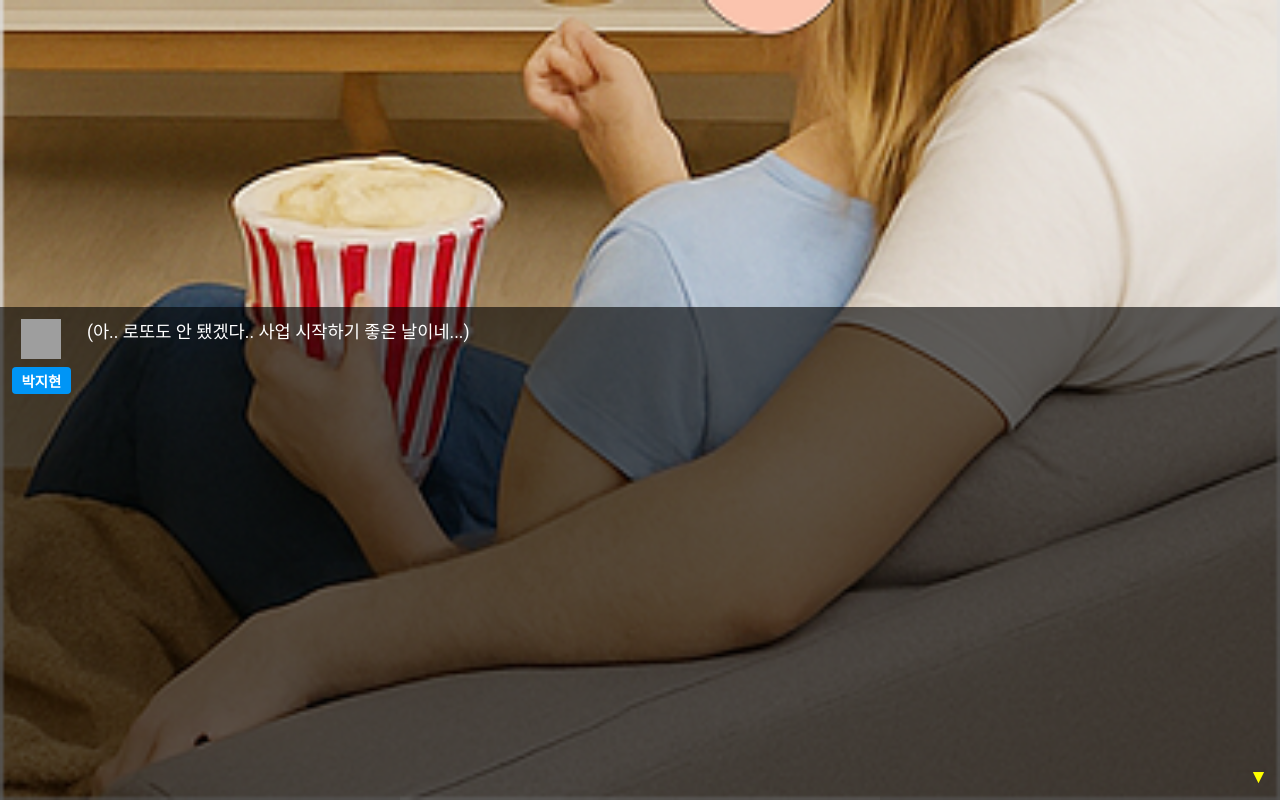
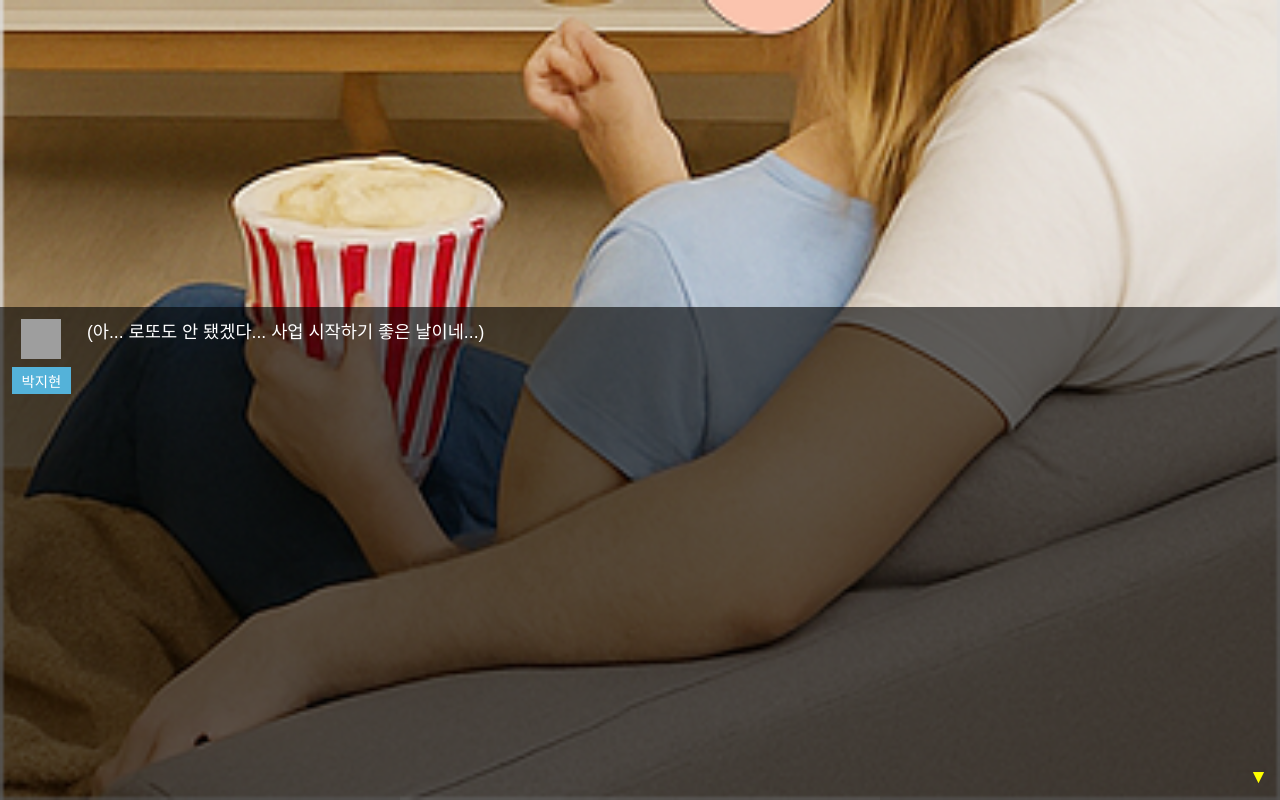
Before and after one commit to skojphy/wedding-es, a SvelteKit app: page /stage4 in a window 1280 px wide. Built offline with nearby package versions, Linux system fonts and the light colour scheme; grey boxes are pictures that could not be loaded.

Commit message:
feat: Update stage4 dialog and input components
- Add multi-step dialog system
- Add lotto number reveal animation
- Add input component for final answer
- Update styling for better layering and positioning
- Change dialog box design to match Instagram style

```diff
--- a/src/components/DialogBox.svelte
+++ b/src/components/DialogBox.svelte
@@ -65,15 +65,15 @@
 
 	.dialog-text {
 		margin: 0;
+		text-align: left;
 	}
 
 	.name-label {
-		background-color: #0095f6;
+		background-color: #54b2d9;
 		color: white;
-		font-weight: bold;
 		font-size: 0.9rem;
 		padding: 0.2rem 0.6rem;
-		border-radius: 4px;
+		border-radius: 0;
 	}
 
 	.triangle-button {
--- a/src/components/Input.svelte
+++ b/src/components/Input.svelte
@@ -51,6 +51,8 @@
 		background: #333;
 		padding: 0.5rem 0.75rem;
 		border-radius: 9999px;
+		z-index: 20;
+		position: relative;
 	}
 
 	.answer-input {
--- a/src/routes/stage4/+page.svelte
+++ b/src/routes/stage4/+page.svelte
@@ -1,26 +1,49 @@
 <script>
 	import DialogBox from '$components/DialogBox.svelte';
+	import Input from '$components/Input.svelte';
+
+	const dialogTexts = [
+		'(아... 로또도 안 됐겠다... 사업 시작하기 좋은 날이네...)',
+		'(해 보지도 않은 걸로 사업을 할 순 없는데... 그럼 아무래도...)',
+		'오빠, 저 로또 번호 좀 읽어 봐.'
+	];
+
+	let currentStep = 0;
+
+	const nextDialog = () => {
+		if (currentStep < dialogTexts.length) {
+			currentStep += 1;
+		}
+	};
+
+	const visibleLottoCounts = [0, 1, 3, 7];
+
+	const lottoNumbers = ['14', '1', '18', '18', '25', '14', '5'];
 </script>
 
 <div class="stage4-background">
 	<div class="lottery-numbers">
-		<span class="lotto-number">14</span>
-		<span class="lotto-number">1</span>
-		<span class="lotto-number">18</span>
-		<span class="lotto-number">18</span>
-		<span class="lotto-number">25</span>
-		<span class="lotto-number">14</span>
-		<span class="lotto-number">5</span>
+		{#each lottoNumbers.map( (num, idx) => (currentStep > 0 && idx < visibleLottoCounts[currentStep] ? num : '') ) as displayNum}
+			<span class="lotto-number">{displayNum}</span>
+		{/each}
 	</div>
 </div>
 
-<div class="dialog-wrapper">
-	<DialogBox
-		name="박지현"
-		text="(아.. 로또도 안 됐겠다.. 사업 시작하기 좋은 날이네...)"
-		avatar="/images/avatar/parkjihyun.png"
-	/>
-</div>
+<button class="dialog-wrapper" on:click={nextDialog} type="button" aria-label="다음 대사 보기">
+	{#if currentStep < dialogTexts.length}
+		<DialogBox
+			name="박지현"
+			text={dialogTexts[currentStep]}
+			avatar="/images/avatar/parkjihyun.png"
+		/>
+	{/if}
+</button>
+
+{#if currentStep === 3}
+	<div class="answer-container">
+		<Input />
+	</div>
+{/if}
 
 <style>
 	.stage4-background {
@@ -60,7 +83,7 @@
 		box-shadow: 0 2px 4px rgba(0, 0, 0, 0.1);
 	}
 
-	.dialog-wrapper {
+	button.dialog-wrapper {
 		position: fixed;
 		bottom: 0;
 		left: 0;
@@ -68,9 +91,19 @@
 		z-index: 10;
 		display: flex;
 		justify-content: center;
+		background: none;
+		border: none;
+		padding: 0;
+		cursor: pointer;
 	}
-
-	.dialog-container {
-		margin: 0 auto;
+	.answer-container {
+		position: fixed;
+		bottom: 0;
+		left: 0;
+		width: 100%;
+		padding: 1rem;
+		background: transparent;
+		z-index: 3;
+		box-sizing: border-box;
 	}
 </style>
```
